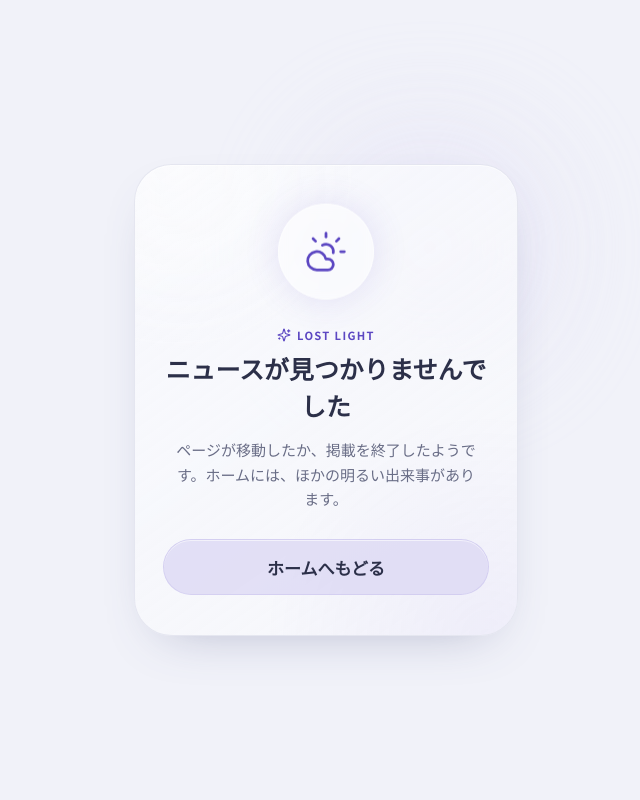
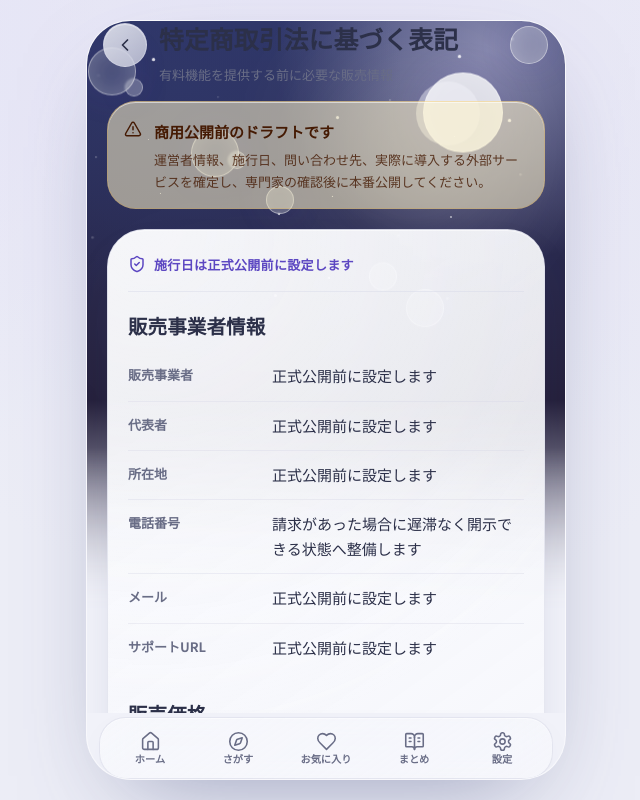
Before and after one commit to sunpotflower4460-cpu/Hot-news, a Next.js app: page /legal/commerce in a window 1280 px wide. Before the commit this address had no page. Shown: the whole page, without its empty margins (314-954 px from the left). Built offline with nearby package versions, Linux system fonts and the light colour scheme; a web font is replaced by a local one.

Commit message:
Add commercial transaction disclosure page

```diff
--- /dev/null
+++ b/src/app/(app)/legal/commerce/page.tsx
@@ -0,0 +1,67 @@
+import { LegalDocument, LegalSection } from '@/components/legal/LegalDocument';
+import { commercialConfig, configuredValue } from '@/config/commercial';
+
+const Row = ({ label, value }: { label: string; value: string }) => (
+  <div className="grid gap-1 border-b border-line/40 py-3 last:border-b-0 sm:grid-cols-[8rem_1fr] sm:gap-4">
+    <dt className="text-caption font-bold text-muted">{label}</dt>
+    <dd className="text-body leading-relaxed text-text">{value}</dd>
+  </div>
+);
+
+export default function CommerceDisclosurePage() {
+  const operator = commercialConfig.operator;
+
+  return (
+    <LegalDocument
+      title="特定商取引法に基づく表記"
+      summary="有料機能を提供する前に必要な販売情報"
+    >
+      <LegalSection title="販売事業者情報">
+        <dl>
+          <Row label="販売事業者" value={configuredValue(operator.legalName)} />
+          <Row label="代表者" value={configuredValue(operator.representative)} />
+          <Row label="所在地" value={configuredValue(operator.postalAddress)} />
+          <Row label="電話番号" value={configuredValue(operator.phone, '請求があった場合に遅滞なく開示できる状態へ整備します')} />
+          <Row label="メール" value={configuredValue(operator.contactEmail)} />
+          <Row label="サポートURL" value={configuredValue(commercialConfig.app.publicBaseUrl ? `${commercialConfig.app.publicBaseUrl}${commercialConfig.urls.support}` : '')} />
+        </dl>
+      </LegalSection>
+
+      <LegalSection title="販売価格">
+        <p>
+          現在は購入機能を提供していません。将来有料プランを開始する場合、App Storeの購入画面に税込価格、課金期間、無料期間の有無を表示します。
+        </p>
+      </LegalSection>
+
+      <LegalSection title="販売価格以外の負担">
+        <p>アプリの利用に必要な端末、通信機器、インターネット接続料金、データ通信料金は利用者の負担です。</p>
+      </LegalSection>
+
+      <LegalSection title="支払方法・支払時期">
+        <p>
+          iOSアプリ内でデジタル機能を販売する場合は、Apple IDに設定された支払方法によるアプリ内課金を使用します。具体的な支払時期は購入画面に表示される条件に従います。
+        </p>
+      </LegalSection>
+
+      <LegalSection title="提供時期">
+        <p>購入手続きが正常に完了し、ストアの購入状態を確認できた後に利用可能になります。</p>
+      </LegalSection>
+
+      <LegalSection title="自動更新・解約">
+        <p>
+          自動更新サブスクリプションを提供する場合、期間終了の24時間以上前までに解約されない限り自動更新される条件を購入前に表示します。解約はApple IDのサブスクリプション管理画面から行います。
+        </p>
+      </LegalSection>
+
+      <LegalSection title="返品・キャンセル・返金">
+        <p>
+          デジタル商品の性質上、提供開始後の返品は原則受け付けません。ただし、法令またはAppleの返金制度が適用される場合はその定めに従います。重複課金や機能不具合はサポートへ連絡してください。
+        </p>
+      </LegalSection>
+
+      <LegalSection title="動作環境">
+        <p>対応OS、対応端末、必要なネットワーク環境はApp Storeの製品ページとアプリ内サポートに表示します。</p>
+      </LegalSection>
+    </LegalDocument>
+  );
+}
```
